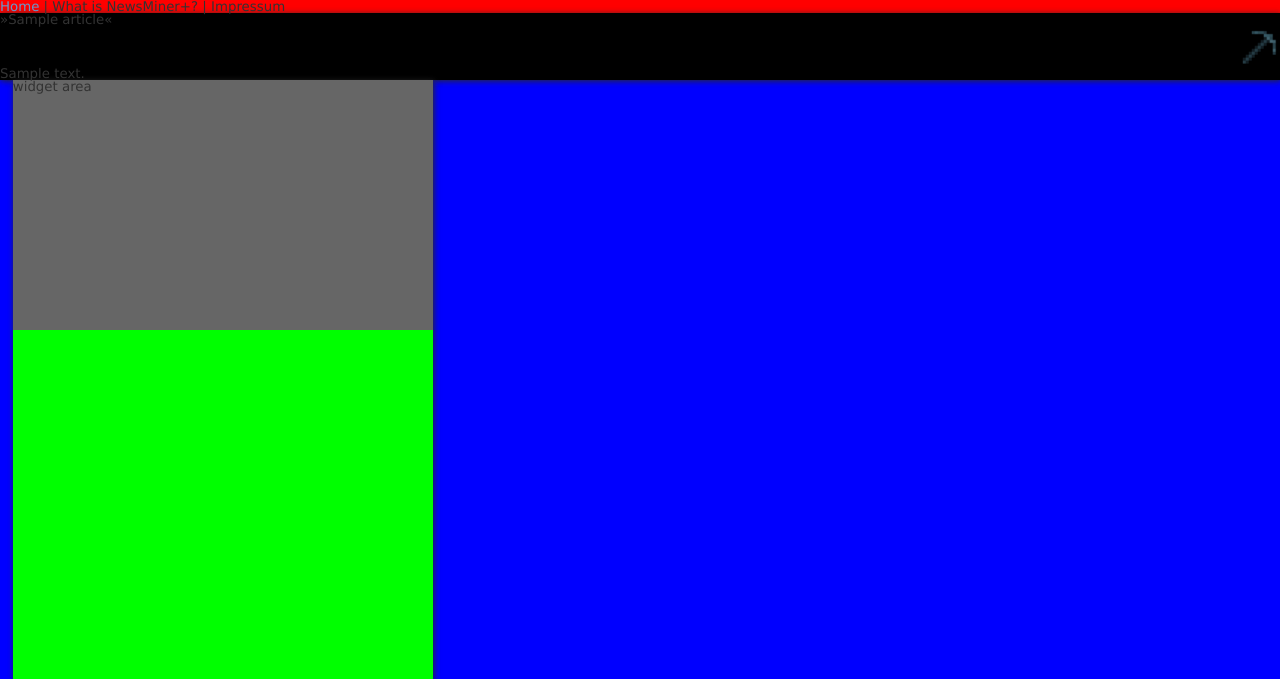
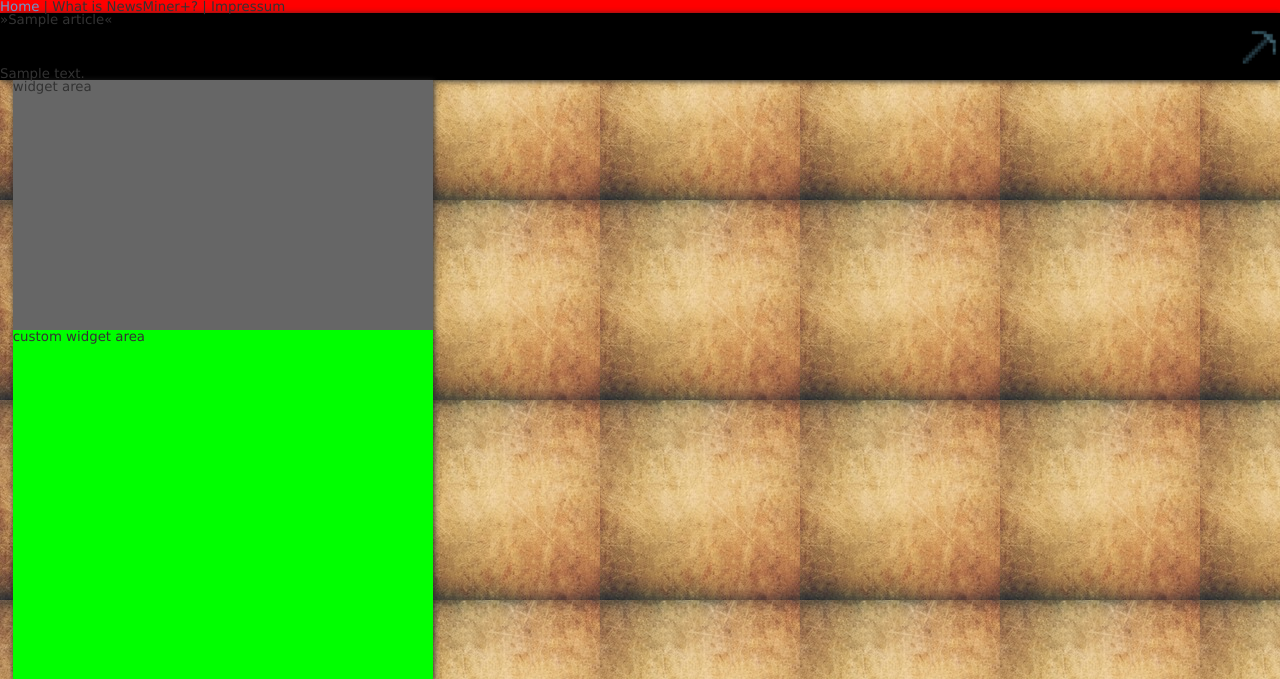
Before and after one commit to smba/newsminer, a Django app: template Django/ClickDummyNM/templates/dossier.html in a window 1280 px wide. Shown: the top 679 px of the page. Run offline with Django 3.2, Linux system fonts and the light colour scheme; tables that the repository leaves empty hold one stand-in row (values such as "Sample post"); the template is opened without the code that fills it: values that come from a table or form of the project are taken from there, most other values are stand-ins (such as "Sample title", 1, 10 or a date in 2020); data that the repository does not hold is empty; parts of the project's set-up code (start-up, migrations or seed data) failed here and were passed over; some libraries are stand-ins or nearby versions.

Commit message:
donnerstag
git-svn-id: svn+ssh://svn.code.sf.net/p/newsminer/newsminer+@84 da7da56a-5241-427f-a2d7-db4bafe74fe4

```diff
--- a/Django/ClickDummyNM/ClickDummyNM/views.py
+++ b/Django/ClickDummyNM/ClickDummyNM/views.py
@@ -145,9 +145,7 @@ def dossier(request, cluster_id):
     specific_context_dict = {
                     'dossier_title': "Welcome to Dossier No " + str(cluster_id),
                     'article_text':"Lorem ipsum dolor sit amet, consetetur sadipscing elitr, sed diam nonumy eirmod tempor invidunt ut labore et dolore magna aliquyam erat, sed diam voluptua. At vero eos et accusam et justo duo dolores et ea rebum. Stet clita kasd gubergren, no sea takimata sanctus est Lorem ipsum dolor sit amet. Lorem ipsum dolor sit amet, consetetur sadipscing elitr, sed diam nonumy eirmod tempor invidunt ut labore et dolore magna aliquyam erat, sed diam voluptua. At vero eos et accusam et justo duo dolores et ea rebum. Stet clita kasd gubergren, no sea takimata sanctus est Lorem ipsum dolor sit amet. Lorem ipsum dolor sit amet, consetetur sadipscing elitr, sed diam nonumy eirmod tempor invidunt ut labore et dolore magna aliquyam erat, sed diam voluptua. At vero eos et accusam et justo duo dolores et ea rebum. Stet clita kasd gubergren, no sea takimata sanctus est Lorem ipsum dolor sit amet. Duis autem vel eum iriure dolor in hendrerit in vulputate velit esse molestie consequat, vel illum dolore eu feugiat nulla facilisis at vero eros et accumsan et iusto odio dignissim qui blandit praesent luptatum zzril delenit augue duis dolore te feugait nulla facilisi. Lorem ipsum dolor sit amet, consectetuer adipiscing elit, sed diam nonummy nibh euismod tincidunt ut laoreet dolore magna aliquam erat volutpat. Option congue nihil imperdiet doming id quod mazim placerat facer",
-                    'widget_1': "WIKI-Bild",
-                    'widget_2': "WIKI-Box",
-                    'widget_3': "Google-Maps",
+                    'widgets': ["WIKI-Bild", "WIKI-Box", "Google-Maps"],
                     'articles': articles,
                     'locations': locations,
                     'map_center':map_center,
--- a/Django/ClickDummyNM/static/css/main.css
+++ b/Django/ClickDummyNM/static/css/main.css
@@ -35,7 +35,7 @@ table {
 
 /* ======= General / Div ======= */
 body {
-background-color: #00f;
+background: url("../bg_grunge.jpg");
 color: #333333;
 font-family: Verdana, Geneva,
 sans-serif;
--- a/Django/ClickDummyNM/templates/dossier.html
+++ b/Django/ClickDummyNM/templates/dossier.html
@@ -52,12 +52,15 @@
 		<aside>
 
     	{% leaflet_map "yourmap" callback="window.map_init_basic" creatediv="True"%}
-
+    	{% for widget in widgets %}
     	<div id="widget">
     		widget area
     	</div>
-
-		</div>
+    	{% endfor %}
+    	<div id="custom_widget">
+    		custom widget area
+    	</div>
+		</aside>
 
 	<div id="bottom">
 	</div>
```
Also changed, not shown: Django/ClickDummyNM/static/bg_grunge.jpg (added).
